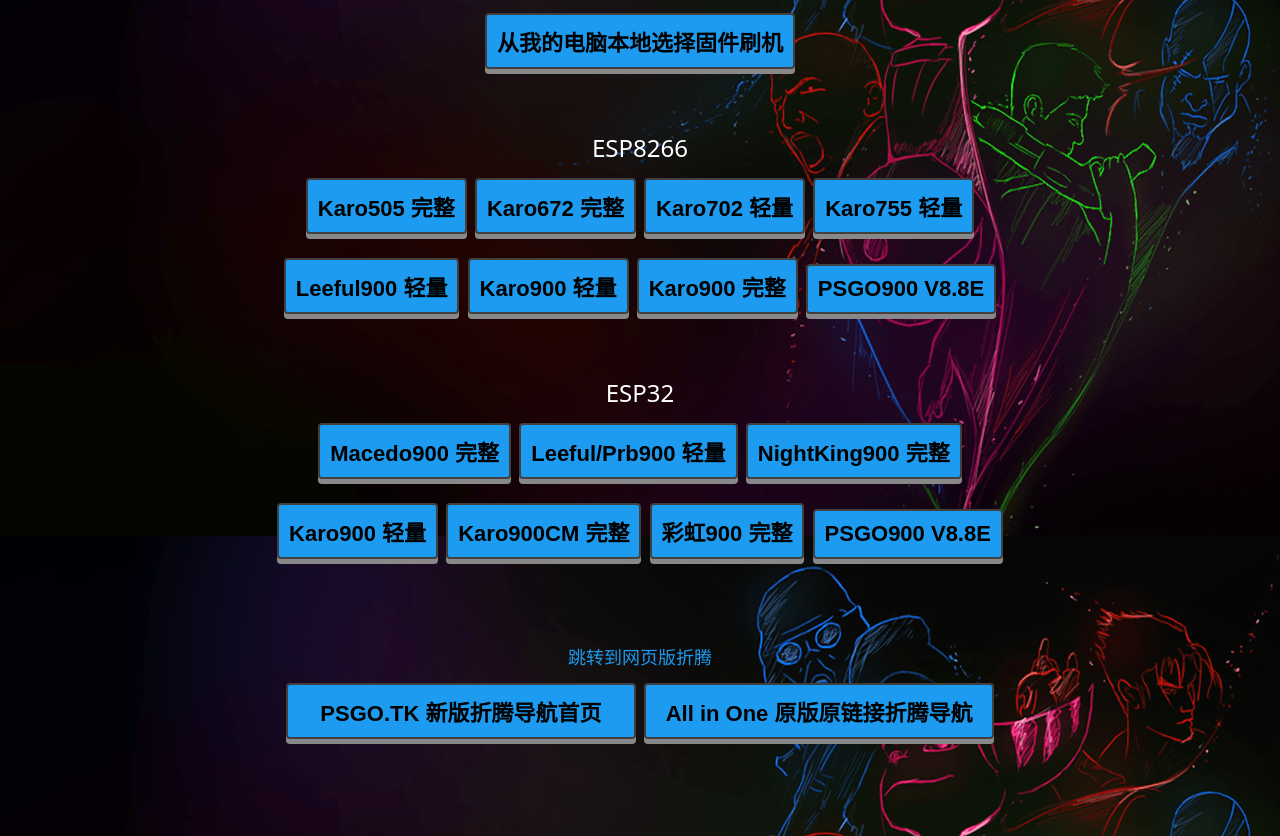
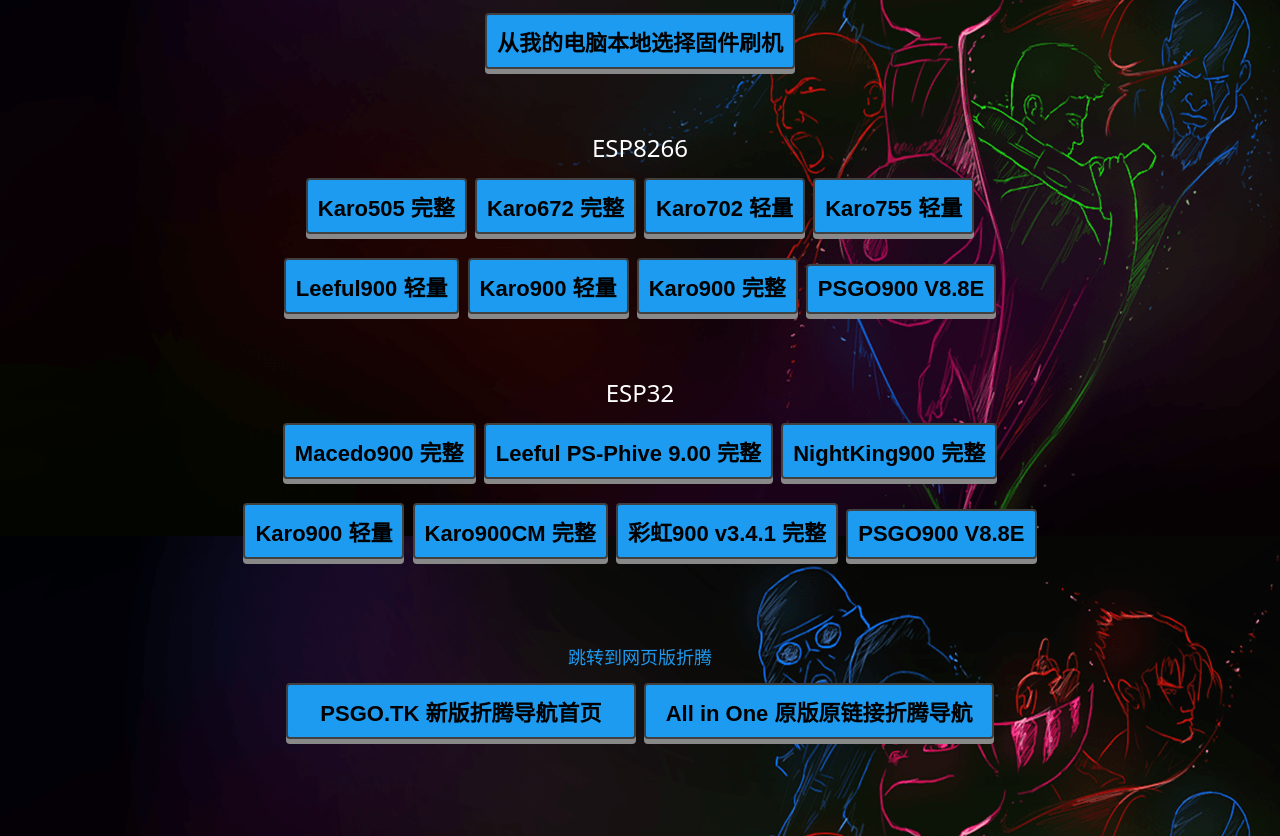
Before and after one commit to newpsgo/ESPWeb, a plain HTML site: page index.html in a window 1280 px wide. Shown: the part 264-1100 px from the top of the page. Drawn offline with Linux system fonts and the light colour scheme.

Commit message:
Update index.html

```diff
--- a/index.html
+++ b/index.html
@@ -175,7 +175,7 @@ body{
 <tr><td><font size="5" color="white">ESP32</font></td></tr>
 <tr><td align="center">
 <button type="button" onclick="window.open('macedo900f32/index.html')";><font color=""> Macedo900 完整 </font></button>
-<button type="button" onclick="window.open('prb900l32/index.html')";><font color=""> Leeful/Prb900 轻量 </font></button>
+<button type="button" onclick="window.open('prb900l32/index.html')";><font color=""> Leeful PS-Phive 9.00 完整 </font></button>
 <button type="button" onclick="window.open('nightking900f32/index.html')";><font color=""> NightKing900 完整 </font></button>
 
 </td></tr>
@@ -184,7 +184,7 @@ body{
 
 <button type="button" onclick="window.open('karo900l32/index.html')";><font color=""> Karo900 轻量 </font></button>
 <button type="button" onclick="window.open('karo900f32/index.html')";><font color=""> Karo900CM 完整 </font></button>
-<button type="button" onclick="window.open('caihong900f32/index.html')";><font color=""> 彩虹900 完整 </font></button>
+<button type="button" onclick="window.open('caihong900f32/index.html')";><font color=""> 彩虹900 v3.4.1 完整 </font></button>
 <button type="button" onclick="window.open('psgo900f32/index.html')";><font color=""> PSGO900 V8.8E </font></button>
 </td></tr>
 
```
